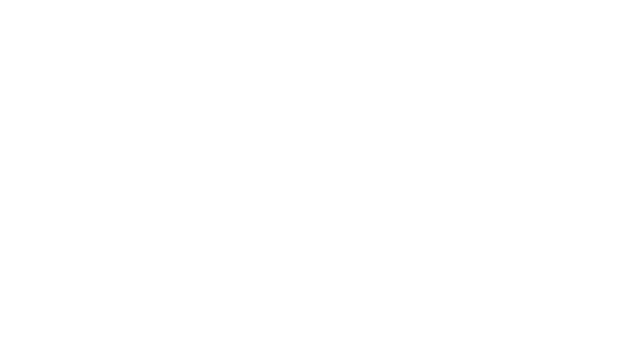
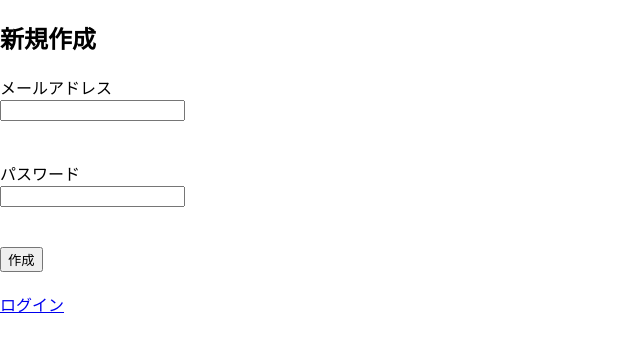
Before and after one commit to tasou-1109/dieter, a React (Create React App) app: page /dieter/SignUp in a window 1280 px wide. Before the commit this address had no page. Shown: the top 352 px of the page, without its empty margins (0-640 px from the left). Built offline with nearby package versions, Linux system fonts and the light colour scheme.

Commit message:
signUp機能追加

```diff
--- a/src/Router/Router.jsx
+++ b/src/Router/Router.jsx
@@ -13,19 +13,21 @@
   return (
     <BrowserRouter>
       <Routes>
-        <Route path="/login" element={<LogIn />} />
-        <Route path="/SignUp" element={<SignUp />} />
-        {auth ? (
+        <Route path="/dieter/Login" element={<LogIn />} />
+        <Route path="/dieter/SignUp" element={<SignUp />} />
+        <Route path="/dieter" element={<Home />} />
+        <Route path="/dieter/Set/:date" element={<Set />} />
+        {/* {auth ? (
           <>
             <Route path="/dieter" element={<Home />} />
-            <Route path="/Set/:date" element={<Set />} />
+            <Route path="/dieter/Set/:date" element={<Set />} />
           </>
         ) : (
           <>
-            <Route path="/login" element={<LogIn />} />
-            <Route path="/SignUp" element={<SignUp />} />
+            <Route path="/dieter/Login" element={<LogIn />} />
+            <Route path="/dieter/SignUp" element={<SignUp />} />
           </>
-        )}
+        )} */}
 
         {/* {auth ? (
           <>
--- a/src/auth/LogIn.jsx
+++ b/src/auth/LogIn.jsx
@@ -53,7 +53,7 @@
 
     //APIへのデータ送信
   };
-  if (auth) return <Navigate to="/" />;
+  // if (auth) return <Navigate to="/dieter" />;
 
   return (
     <div>
@@ -112,7 +112,7 @@
         </form>
 
         <br />
-        <Link to="/signup">新規作成</Link>
+        <Link to="/dieter/SignUp">新規作成</Link>
       </main>
     </div>
   );
--- a/src/auth/SignUp.jsx
+++ b/src/auth/SignUp.jsx
@@ -52,20 +52,25 @@
   // };
 
   //作成ボタン押下処理
-  const onSignUp = () => {
+  const onSignUp = async () => {
     reset();
 
     //APIに送るデータのセット
-    const apidata = {
+    // const data = {
+    //   email: mail,
+    //   name: name,
+    //   password: password,
+    // };
+
+    await supabase.auth.signUp({
       email: mail,
-      name: name,
       password: password,
-    };
+    });
 
     //APIにデータ送信
 
     //既に登録済みだった時の処理
-    if (auth) return <Route element={<Navigate to="/" />}></Route>;
+    if (auth) return <Route element={<Navigate to="/dieter" />}></Route>;
   };
 
   return (
@@ -94,7 +99,7 @@
           </div>
           <br />
 
-          <br />
+          {/* <br />
           <label>ユーザ名</label>
           <br />
           <input
@@ -110,7 +115,7 @@
           <div id="signup-Form__error_name">
             {errors.name && <span>{errors.name.message}</span>}
           </div>
-          <br />
+          <br /> */}
 
           <br />
           <label>パスワード</label>
@@ -162,7 +167,7 @@
           ></input>
         </form>
         <br />
-        <Link to="/login" id="link-Log">
+        <Link to="/dieter/Login" id="link-Log">
           ログイン
         </Link>
       </main>
--- a/src/header/Header.jsx
+++ b/src/header/Header.jsx
@@ -10,11 +10,11 @@
 
   const handleSignOut = () => {
     supabase.auth.signOut();
-    Nav("/login");
+    Nav("/dieter/Login");
   };
 
   const goLogin = () => {
-    Nav("/login");
+    Nav("/dieter/Login");
   };
 
   // useEffect(() => {
--- a/src/pages/Yotei.jsx
+++ b/src/pages/Yotei.jsx
@@ -9,7 +9,7 @@
 
   const handleEventSerect = (e) => {
     const date = e;
-    nav(`/Set/${date}`);
+    nav(`/dieter/Set/${date}`);
     // console.log(e);
   };
 
```
Also changed, not shown: 7 other files (tests, documents, lock files or other folders).
